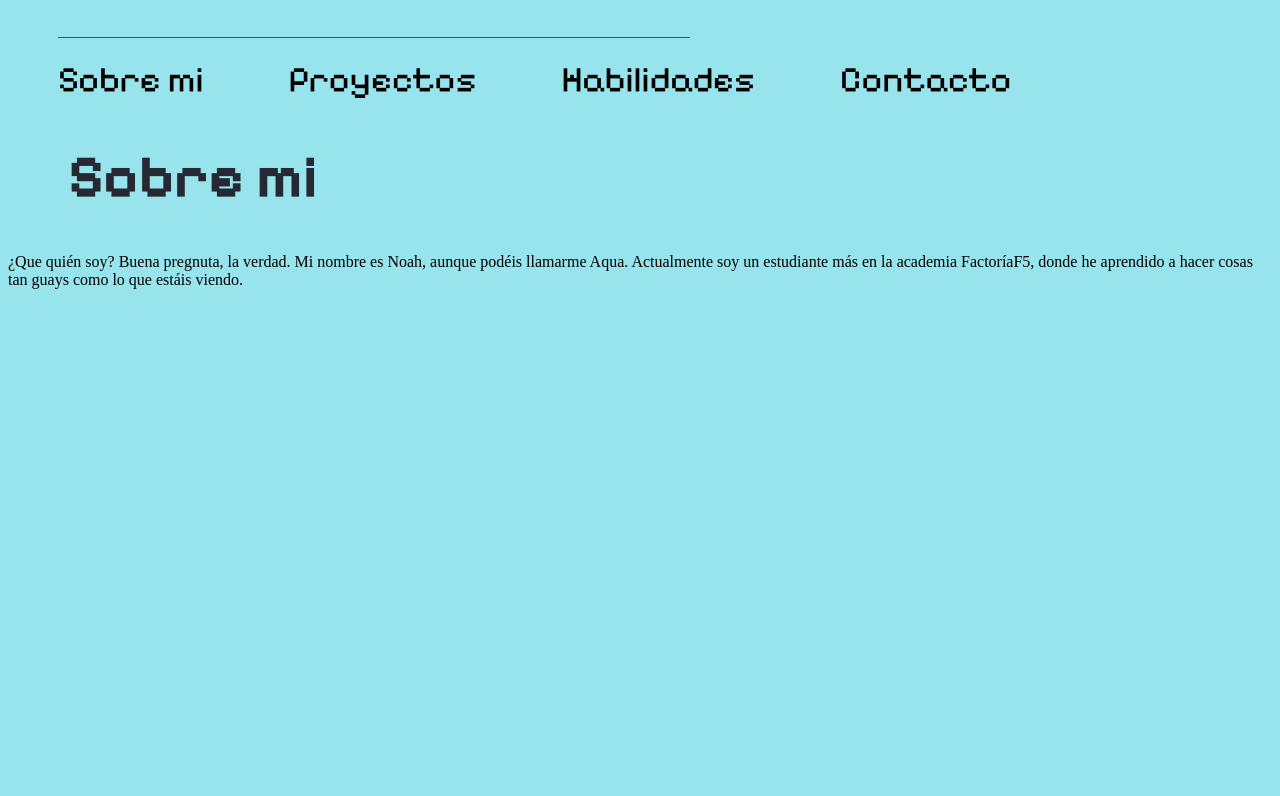
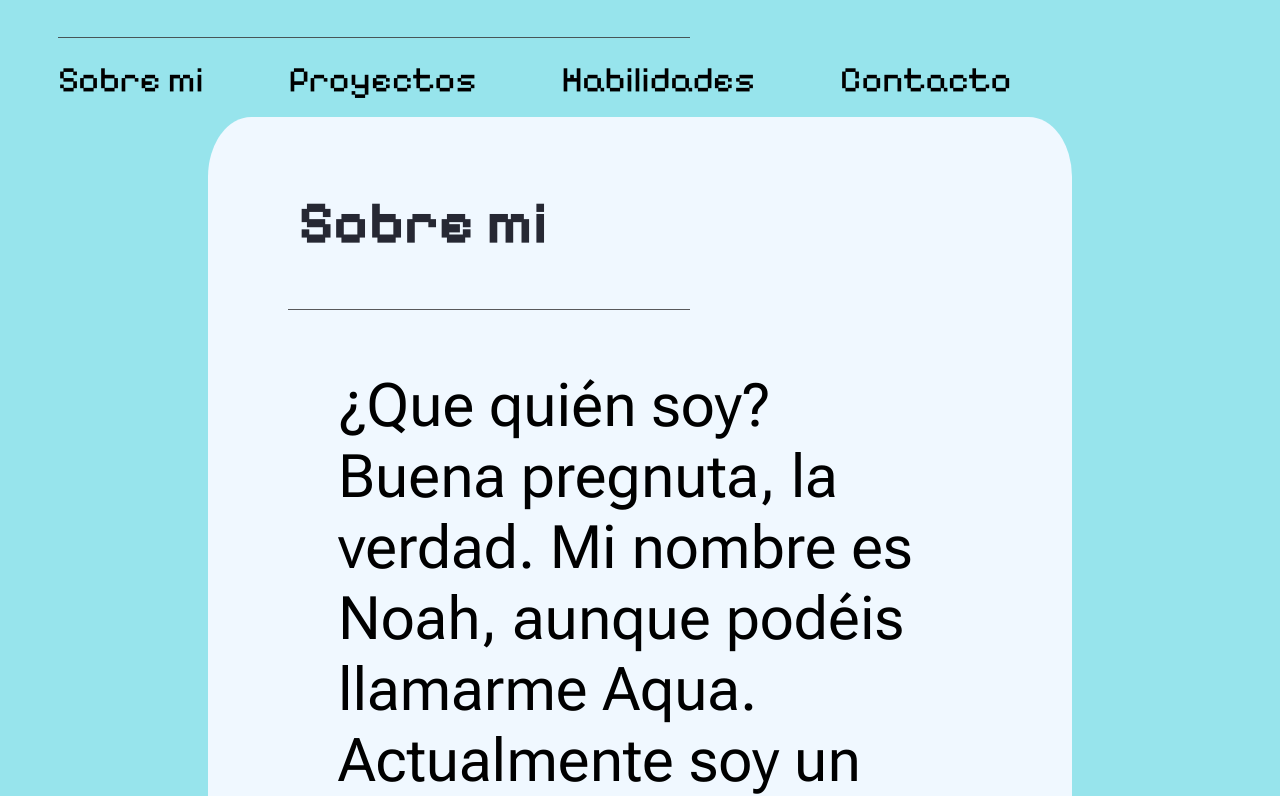
Before and after one commit to Jmrgon/Portfolio, a plain HTML site: page sobre-mi.html in a window 1280 px wide. Shown: the part 115-911 px from the top of the page. Before the commit the page ends 800 px from the top, so only its background shows below. Drawn offline with nearby package versions, Linux system fonts and the light colour scheme.

Commit message:
feat:third commit

```diff
--- a/sobre-mi.html
+++ b/sobre-mi.html
@@ -5,11 +5,8 @@
     <meta charset="UTF-8">
     <meta name="viewport" content="width=device-width, initial-scale=1.0">
     <title>Document</title>
-    <link rel="stylesheet" href="./css/sobre-mi.css" />
-    <style>
-        @import url('https://fonts.googleapis.com/css2?family=Pixelify+Sans:wght@400..700&family=Roboto+Flex:opsz,wght@8..144,100..1000&display=swap');
-    </style>
-</head>
+    <link rel="stylesheet" href="./src/css/sobre-mi.css" />
+    </head>
 
 <body>
     <header>
@@ -24,21 +21,24 @@
             <li>Contacto</li>
         </ul>
         </p>
+        <article class="titulocuadrotexto">
+            <h1 class="titulocuadrotexto">Sobre mi</h1>
+            <hr class="hr">
 
-        <p>
-        <h1>Sobre mi</h1>
-        <article>
-            ¿Que quién soy? Buena pregnuta, la verdad.
-            Mi nombre es Noah, aunque podéis llamarme Aqua.
+            <p>¿Que quién soy? Buena pregnuta, la verdad.
+                Mi nombre es Noah, aunque podéis llamarme Aqua.
 
-            Actualmente soy un estudiante más en la
-            academia FactoríaF5, donde he aprendido a
-            hacer cosas tan guays como lo que estáis viendo.
+                Actualmente soy un estudiante más en la
+                academia FactoríaF5, donde he aprendido a
+                hacer cosas tan guays como lo que estáis viendo.
+            <img src="" alt=""> </p>
         </article>
-        </p>
+
 
     </header>
-    <script src="src/js/script.js"></script>
+    <script src="https://cdn.jsdelivr.net/npm/bootstrap@5.3.8/dist/js/bootstrap.bundle.min.js"
+        integrity="sha384-FKyoEForCGlyvwx9Hj09JcYn3nv7wiPVlz7YYwJrWVcXK/BmnVDxM+D2scQbITxI"
+        crossorigin="anonymous"></script>
 </body>
 
 </html>
--- a/src/css/sobre-mi.css
+++ b/src/css/sobre-mi.css
@@ -1,4 +1,6 @@
-* {
+@import url('https://fonts.googleapis.com/css2?family=Pixelify+Sans:wght@400..700&family=Roboto+Flex:opsz,wght@8..144,100..1000&display=swap');
+
+body{
     background-color: #97E4EC;
 }
 
@@ -13,15 +15,17 @@ header h1 {
 
 header ul {
     list-style-type: none;
-    font-family: "Pixelify Sans", sans-serif;
     display: flex;
     font-size: 36px;
     gap: 85px;
     margin: 0;
     padding: 0;
     margin-left: 50px;
+}
 
-
+header ul li{
+    font-family: "Pixelify Sans", sans-serif;
+    font-size:
 }
 
 
@@ -33,3 +37,22 @@ header ul {
   margin: 0 0 20px 50px;
   opacity: 0.8;
 }
+
+header article{
+    background-color: #F0F8FF;
+    margin-left: 200px;
+    margin-right: 200px;
+    border-radius: 5%;
+    padding: 30px;
+}
+
+header article p {
+    font-family: "Roboto flex", sans-serif;
+    display: flex;
+    justify-content: left;
+    align-items: left;
+    text-align: left;
+    font-size: 60px;
+    margin-left: 100px;
+    margin-right: 100px;
+}
--- a/src/css/style.css
+++ b/src/css/style.css
@@ -1,3 +1,5 @@
+@import url('https://fonts.googleapis.com/css2?family=Pixelify+Sans:wght@400..700&family=Roboto+Flex:opsz,wght@8..144,100..1000&display=swap');
+
 * {
     background-color: #97E4EC;
 }
```
